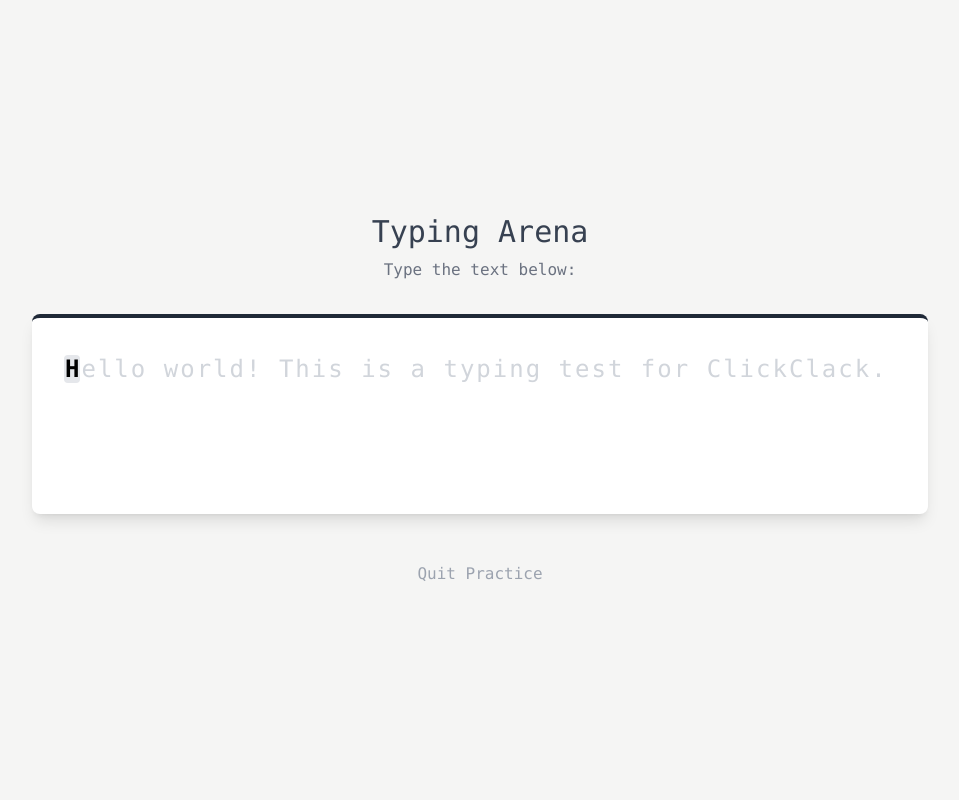
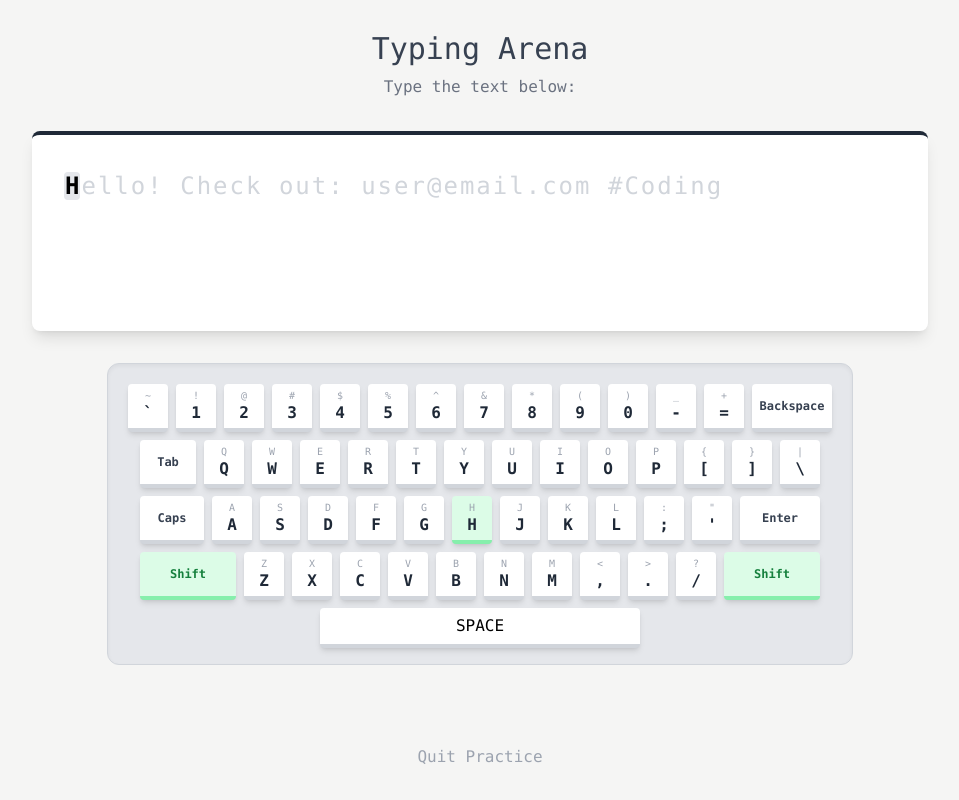
Before and after one commit to Shuan0402/click-clack, a React (Vite) app: page /#/practice in a window 1280 px wide. Shown: the whole page, without its empty margins (160-1119 px from the left). Built offline with nearby package versions, Linux system fonts and the light colour scheme; no server answers.

Commit message:
virtual keyboard

```diff
--- /dev/null
+++ b/src/components/VirtualKeyboard.jsx
@@ -0,0 +1,196 @@
+import { useEffect, useState } from 'react';
+
+// 定義完整的鍵盤對應表
+// 每顆按鍵包含:
+// default: 未按 Shift 的值
+// shift: 按下 Shift 的值
+// code: 對應的鍵盤事件 code (用來比對位置)
+// width: 特殊按鍵的寬度 (CSS class)
+const KEYBOARD_LAYOUT = [
+  // --- 第一排: 數字與符號 ---
+  [
+    { default: '`', shift: '~', code: 'Backquote' },
+    { default: '1', shift: '!', code: 'Digit1' },
+    { default: '2', shift: '@', code: 'Digit2' },
+    { default: '3', shift: '#', code: 'Digit3' },
+    { default: '4', shift: '$', code: 'Digit4' },
+    { default: '5', shift: '%', code: 'Digit5' },
+    { default: '6', shift: '^', code: 'Digit6' },
+    { default: '7', shift: '&', code: 'Digit7' },
+    { default: '8', shift: '*', code: 'Digit8' },
+    { default: '9', shift: '(', code: 'Digit9' },
+    { default: '0', shift: ')', code: 'Digit0' },
+    { default: '-', shift: '_', code: 'Minus' },
+    { default: '=', shift: '+', code: 'Equal' },
+    { label: 'Backspace', code: 'Backspace', width: 'w-20', isSpecial: true }
+  ],
+  // --- 第二排: QWERTY ---
+  [
+    { label: 'Tab', code: 'Tab', width: 'w-14', isSpecial: true },
+    { default: 'q', shift: 'Q', code: 'KeyQ' },
+    { default: 'w', shift: 'W', code: 'KeyW' },
+    { default: 'e', shift: 'E', code: 'KeyE' },
+    { default: 'r', shift: 'R', code: 'KeyR' },
+    { default: 't', shift: 'T', code: 'KeyT' },
+    { default: 'y', shift: 'Y', code: 'KeyY' },
+    { default: 'u', shift: 'U', code: 'KeyU' },
+    { default: 'i', shift: 'I', code: 'KeyI' },
+    { default: 'o', shift: 'O', code: 'KeyO' },
+    { default: 'p', shift: 'P', code: 'KeyP' },
+    { default: '[', shift: '{', code: 'BracketLeft' },
+    { default: ']', shift: '}', code: 'BracketRight' },
+    { default: '\\', shift: '|', code: 'Backslash' }
+  ],
+  // --- 第三排: ASDF ---
+  [
+    { label: 'Caps', code: 'CapsLock', width: 'w-16', isSpecial: true },
+    { default: 'a', shift: 'A', code: 'KeyA' },
+    { default: 's', shift: 'S', code: 'KeyS' },
+    { default: 'd', shift: 'D', code: 'KeyD' },
+    { default: 'f', shift: 'F', code: 'KeyF' },
+    { default: 'g', shift: 'G', code: 'KeyG' },
+    { default: 'h', shift: 'H', code: 'KeyH' },
+    { default: 'j', shift: 'J', code: 'KeyJ' },
+    { default: 'k', shift: 'K', code: 'KeyK' },
+    { default: 'l', shift: 'L', code: 'KeyL' },
+    { default: ';', shift: ':', code: 'Semicolon' },
+    { default: "'", shift: '"', code: 'Quote' },
+    { label: 'Enter', code: 'Enter', width: 'w-20', isSpecial: true }
+  ],
+  // --- 第四排: ZXCV ---
+  [
+    { label: 'Shift', code: 'ShiftLeft', width: 'w-24', isSpecial: true },
+    { default: 'z', shift: 'Z', code: 'KeyZ' },
+    { default: 'x', shift: 'X', code: 'KeyX' },
+    { default: 'c', shift: 'C', code: 'KeyC' },
+    { default: 'v', shift: 'V', code: 'KeyV' },
+    { default: 'b', shift: 'B', code: 'KeyB' },
+    { default: 'n', shift: 'N', code: 'KeyN' },
+    { default: 'm', shift: 'M', code: 'KeyM' },
+    { default: ',', shift: '<', code: 'Comma' },
+    { default: '.', shift: '>', code: 'Period' },
+    { default: '/', shift: '?', code: 'Slash' },
+    { label: 'Shift', code: 'ShiftRight', width: 'w-24', isSpecial: true }
+  ]
+];
+
+export default function VirtualKeyboard({ nextChar, isError }) {
+  const [pressedKeys, setPressedKeys] = useState(new Set());
+  const [isShiftActive, setIsShiftActive] = useState(false);
+
+  // 輔助: 判斷是否需要按 Shift (如果是大寫字母或特殊符號)
+  const needsShift = (char) => {
+    if (!char) return false;
+    // 檢查是否在我們的鍵盤設定中的 'shift' 屬性裡
+    return KEYBOARD_LAYOUT.some(row =>
+      row.some(key => key.shift === char && key.default !== char)
+    );
+  };
+
+  useEffect(() => {
+    const handleKeyDown = (e) => {
+      // 記錄按下的鍵 (使用 e.code 來區分左右 Shift)
+      setPressedKeys(prev => new Set(prev).add(e.code));
+      if (e.key === 'Shift') setIsShiftActive(true);
+    };
+
+    const handleKeyUp = (e) => {
+      setPressedKeys(prev => {
+        const newSet = new Set(prev);
+        newSet.delete(e.code);
+        return newSet;
+      });
+      if (e.key === 'Shift') setIsShiftActive(false);
+    };
+
+    window.addEventListener('keydown', handleKeyDown);
+    window.addEventListener('keyup', handleKeyUp);
+
+    return () => {
+      window.removeEventListener('keydown', handleKeyDown);
+      window.removeEventListener('keyup', handleKeyUp);
+    };
+  }, []);
+
+  const getKeyStyle = (keyConfig) => {
+    const isPressed = pressedKeys.has(keyConfig.code);
+
+    // 判斷這顆鍵是否該被提示 (綠色)
+    let isExpected = false;
+
+    if (nextChar) {
+      // 情況 1: 它是目標字元本身 (例如 'a' 或 '1')
+      if (keyConfig.default === nextChar) isExpected = true;
+      // 情況 2: 它是目標字元的 Shift 版 (例如 'A' 或 '!')
+      if (keyConfig.shift === nextChar) isExpected = true;
+      // 情況 3: 目標字元需要 Shift，而這顆鍵是 Shift 鍵
+      if (needsShift(nextChar) && keyConfig.label === 'Shift') isExpected = true;
+    }
+
+    // 基礎樣式
+    let style = `m-1 flex flex-col items-center justify-center rounded shadow-md transition-all duration-75 border-b-4 select-none `;
+
+    // 寬度設定
+    style += keyConfig.width ? keyConfig.width : "w-10 h-12";
+
+    // 狀態變色邏輯
+    if (isPressed) {
+      // 按下去
+      style += " translate-y-1 border-b-0 shadow-none ";
+      if (isError) {
+        style += " bg-red-500 text-white border-red-700";
+      } else {
+        style += " bg-gray-600 text-white border-gray-800";
+      }
+    } else if (isExpected) {
+      // 提示下一顆
+      style += " bg-green-100 text-green-700 border-green-300";
+    } else {
+      // 閒置
+      style += " bg-white text-gray-700 border-gray-300";
+    }
+
+    return style;
+  };
+
+  return (
+    <div className="flex flex-col items-center justify-center p-4 bg-gray-200 rounded-xl mt-8 shadow-inner border border-gray-300">
+      {KEYBOARD_LAYOUT.map((row, rowIndex) => (
+        <div key={rowIndex} className="flex">
+          {row.map((keyConfig) => (
+            <div key={keyConfig.code} className={getKeyStyle(keyConfig)}>
+              {/* 顯示邏輯: 如果是特殊鍵(Shift, Tab)顯示 Label，否則顯示主/副字符 */}
+              {keyConfig.isSpecial ? (
+                <span className="text-xs font-bold">{keyConfig.label}</span>
+              ) : (
+                <>
+                  {/* 上方字符 (Shift) */}
+                  <span className="text-[10px] text-gray-400 leading-none mb-1">
+                    {keyConfig.shift}
+                  </span>
+                  {/* 下方字符 (Default) */}
+                  <span className={`text-base font-bold leading-none ${isShiftActive ? 'text-gray-400' : 'text-gray-800'}`}>
+                    {/* 如果現在按住 Shift，可以選擇強調上方字符，這裡我們先維持顯示 Default 字符但變色 */}
+                    {keyConfig.default.toUpperCase()}
+                  </span>
+                </>
+              )}
+            </div>
+          ))}
+        </div>
+      ))}
+
+      {/* 空白鍵 */}
+      <div className="flex mt-1">
+        <div className={`w-80 h-10 flex items-center justify-center rounded shadow-md border-b-4 transition-all duration-75
+          ${pressedKeys.has('Space')
+            ? 'translate-y-1 border-b-0 shadow-none bg-gray-600 border-gray-800'
+            : 'bg-white border-gray-300'}
+          ${nextChar === ' ' ? 'bg-green-100 border-green-300' : ''}
+        `}>
+          SPACE
+        </div>
+      </div>
+    </div>
+  );
+}
--- a/src/pages/Practice.jsx
+++ b/src/pages/Practice.jsx
@@ -2,9 +2,10 @@
 import { Link } from 'react-router-dom';
 import useGameStore from '../store/useGameStore';
 import useTypingEngine from '../hooks/useTypingEngine';
+import VirtualKeyboard from '../components/VirtualKeyboard';
 
 // 暫時的測試文章
-const DEMO_TEXT = "Hello world! This is a typing test for ClickClack.";
+const DEMO_TEXT = "Hello! Check out: user@email.com #Coding";
 
 export default function Practice() {
   // 從 Store 取得文章 (目前先用 DEMO_TEXT 頂替)
@@ -67,6 +68,13 @@
         </div>
       </div>
 
+      <div className="mb-8">
+        <VirtualKeyboard
+          nextChar={targetText[cursor]}
+          isError={isCurrentError}
+        />
+      </div>
+
       {/* 底部輔助連結 */}
       <div className="mt-12">
         <Link to="/" className="text-gray-400 hover:text-gray-600">Quit Practice</Link>
```
